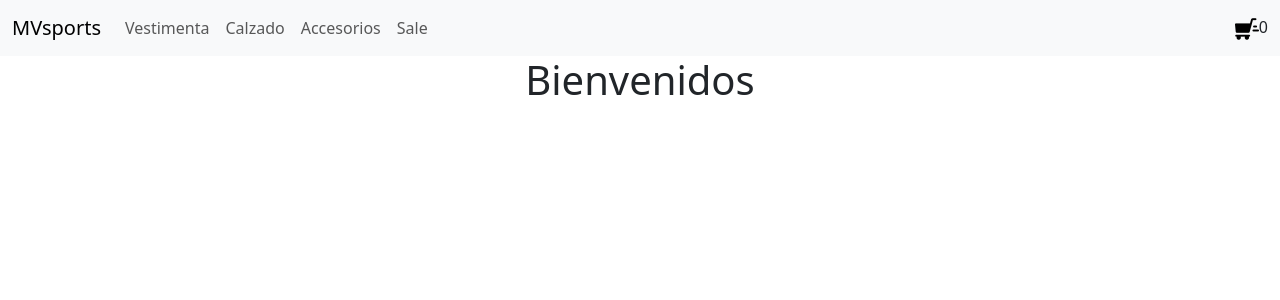
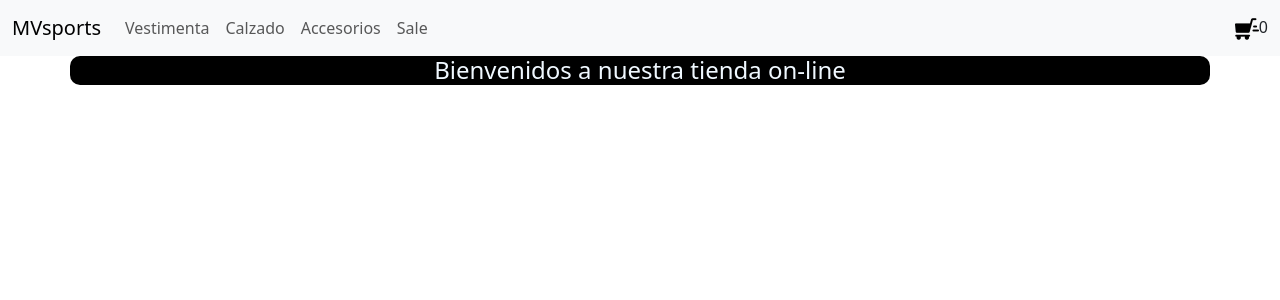
Before and after one commit to MathiasVidarte/mvsports--proyecto-react-js, a React (Create React App) app: page / in a window 1280 px wide. Shown: the top 300 px of the page. Built offline with nearby package versions, Linux system fonts and the light colour scheme.

Commit message:
Agregue estilos a Item list container

```diff
--- a/src/App.css
+++ b/src/App.css
@@ -1,6 +1,9 @@
+
 .App {
   text-align: center;
   text-decoration: antiquewhite;
+
+
   }
 
 .App-logo {
@@ -37,3 +40,19 @@
     transform: rotate(360deg);
   }
 }
+
+
+
+.container {
+  background-color: black;
+  border-radius: 10px;
+
+}
+
+
+
+.title {
+  font-size:x-large;
+  color:aliceblue;
+
+}
--- a/src/App.js
+++ b/src/App.js
@@ -8,8 +8,10 @@ function App() {
   return (
     <div className="App">
      <NavBar />
-     <ItemListContainer greeting= {'Bienvenidos'} />
+     <ItemListContainer greeting= {'Bienvenidos a nuestra tienda on-line'} />
+
     </div>
+
   );
 }
 
--- a/src/components/navbar/ItemListContainer/ItemListContainer.js
+++ b/src/components/navbar/ItemListContainer/ItemListContainer.js
@@ -1,7 +1,7 @@
 const ItemListContainer = ({greeting}) => {
     return (
-        <div>
-            <h1>{greeting}</h1>
+        <div className="container">
+            <h1 className="title">{greeting}</h1>
         </div>
     )
 }
```
